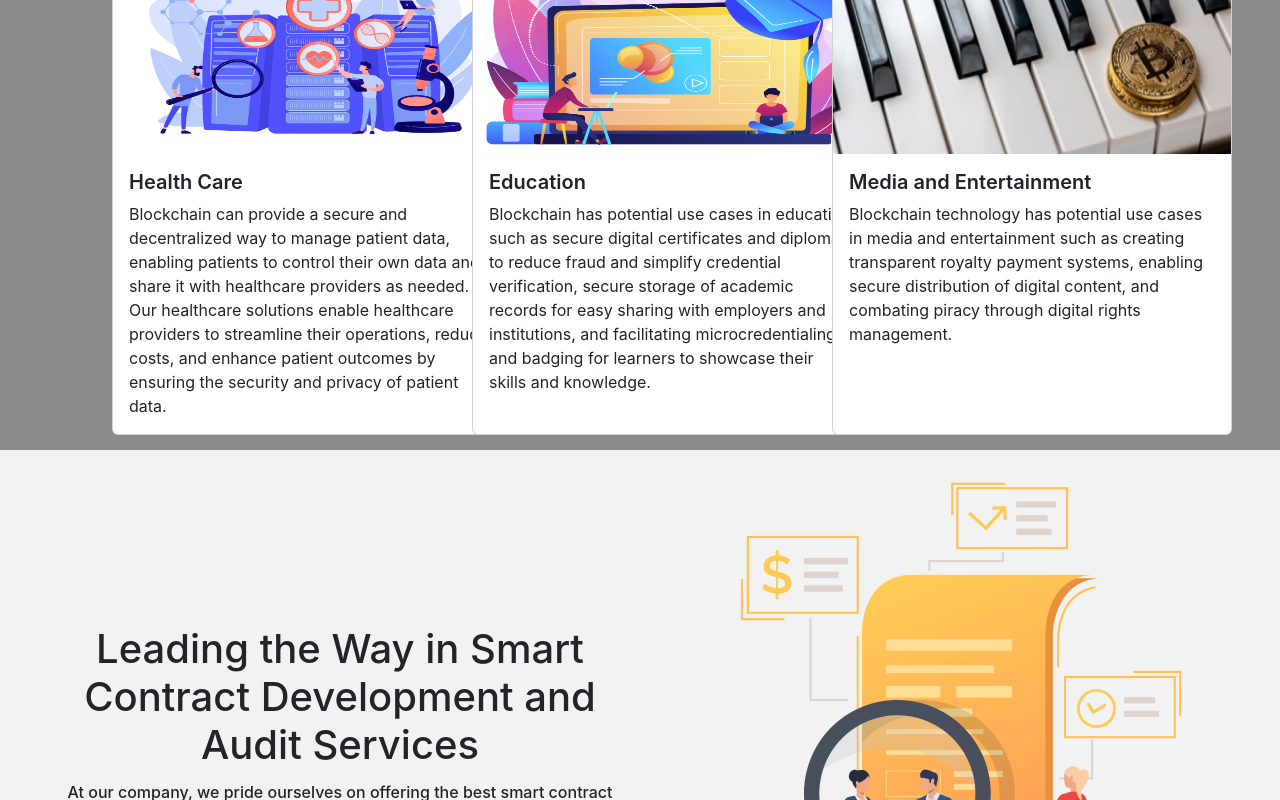
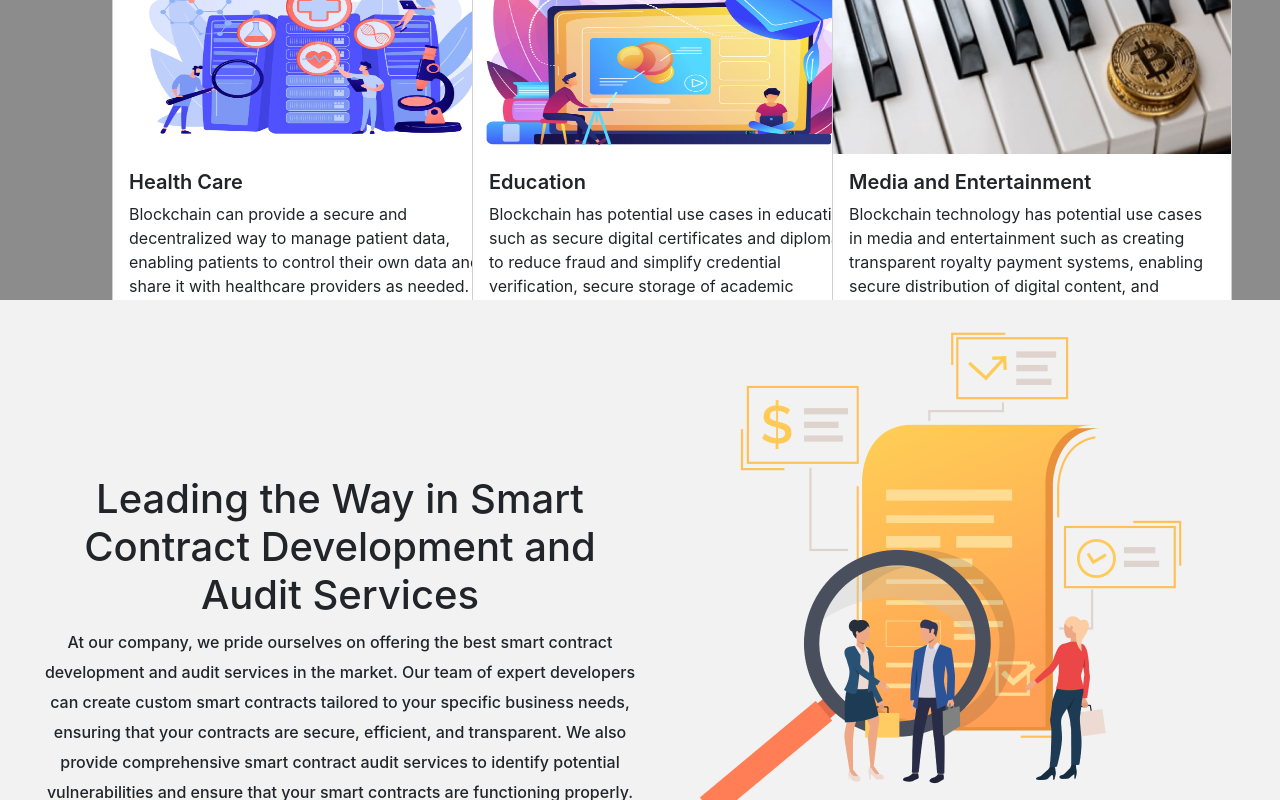
Before and after one commit to placeparks/Blockwise-tech, a React (Create React App) app: page /Blockchain in a window 1280 px wide. Shown: the part 1870-2670 px from the top of the page. Built offline with nearby package versions, Linux system fonts and the light colour scheme.

Commit message:
Update Contract.module.css

```diff
--- a/src/components/Blockchain/Contract.module.css
+++ b/src/components/Blockchain/Contract.module.css
@@ -8,7 +8,7 @@ padding: 0px 40px;
 position: absolute;
 height: 770px;
 width: 100%;
-top: 2320px;
+top: 2170px;
 
 background: #F2F2F2;
 border-radius: 0px;
```
